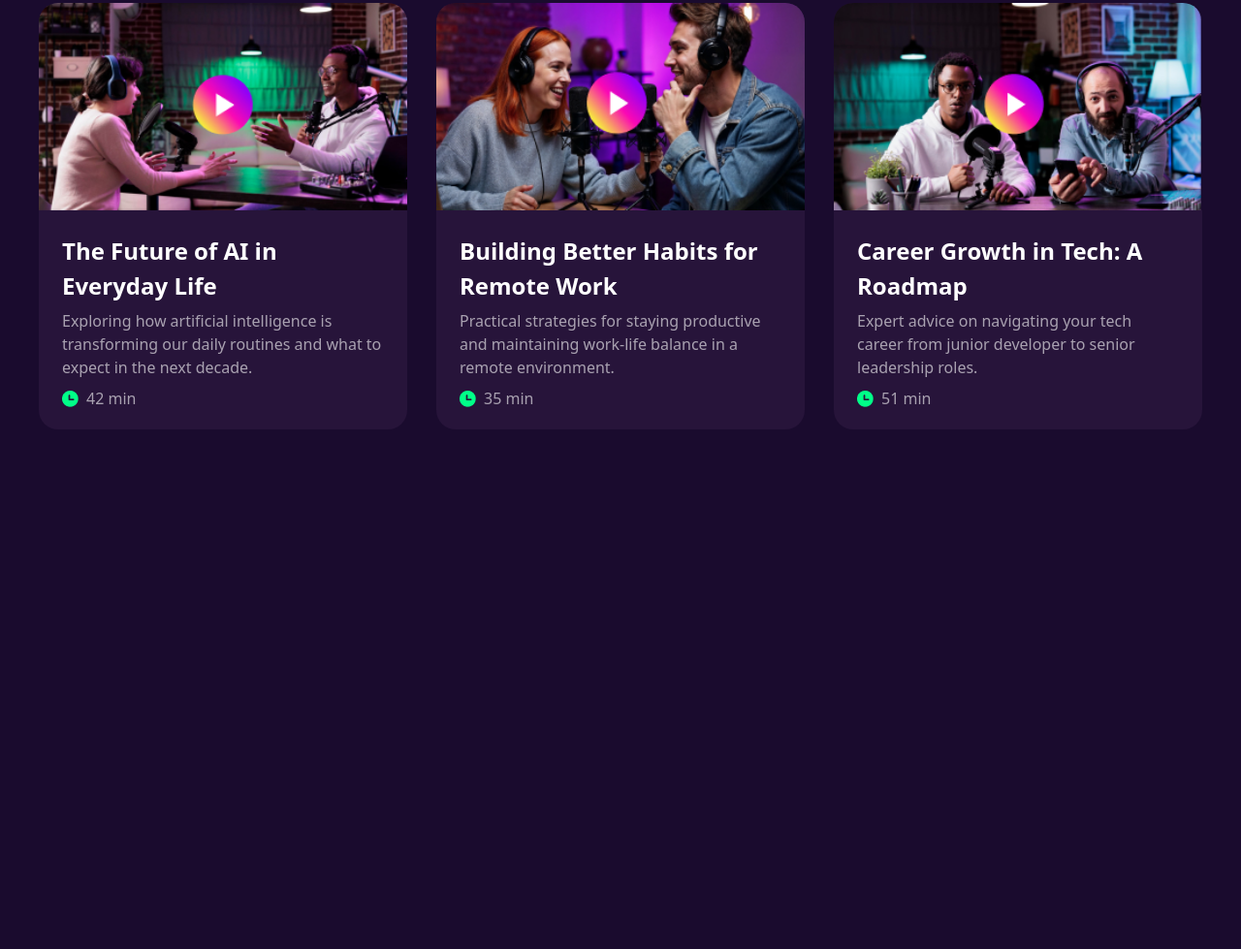
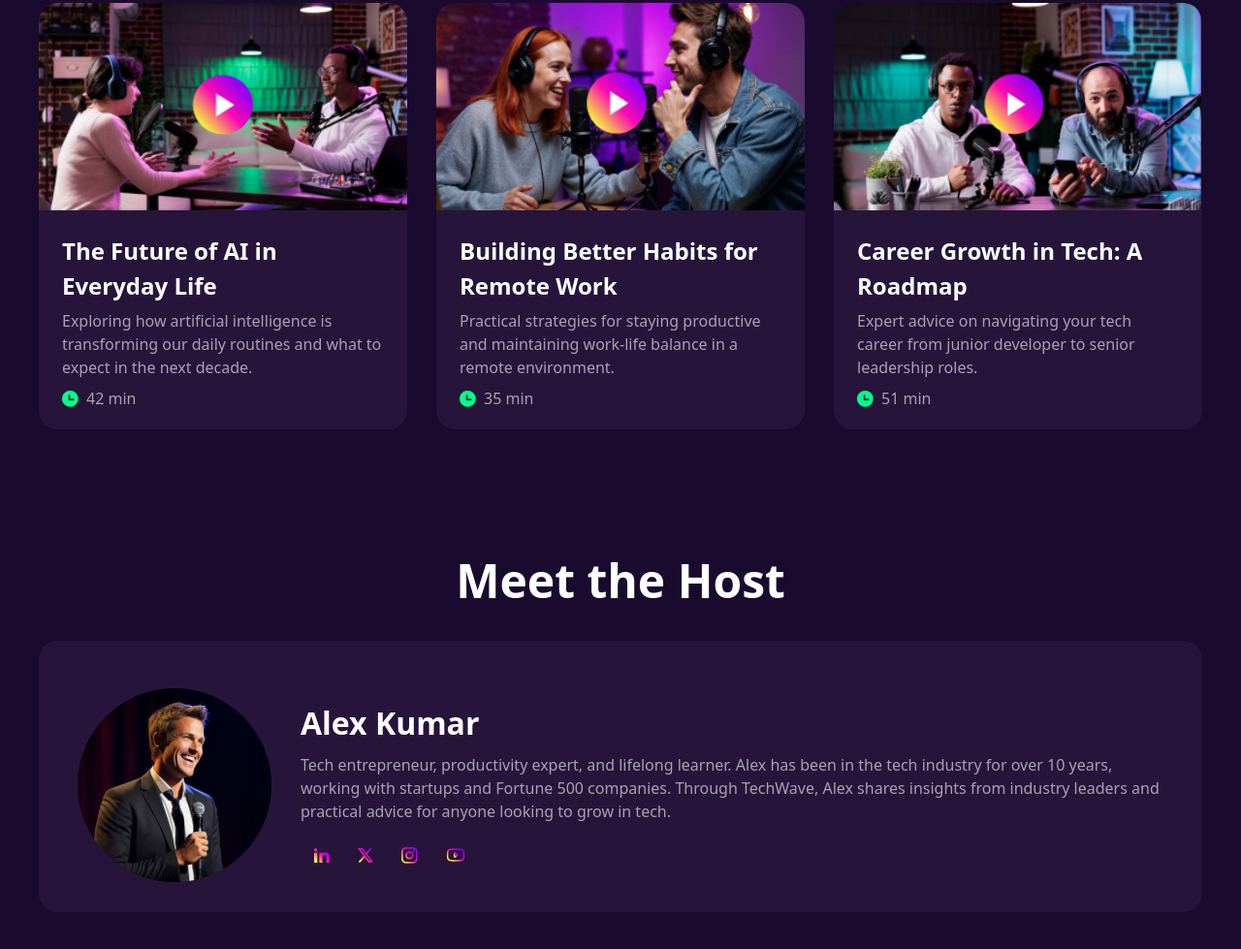
Before and after one commit to nasir59bd/B13-A02, a plain HTML site: page index.html in a window 1280 px wide. Shown: the part 2886-3865 px from the top of the page at 97% size. Before the commit the page ends 3357 px from the top, so only its background shows below. Drawn offline with nearby package versions, Linux system fonts and the light colour scheme.

Commit message:
Completed the host section

```diff
--- a/index.html
+++ b/index.html
@@ -155,9 +155,6 @@ Join thousands of young professionals and tech enthusiasts who start their day w
     </div>
   </section>
 
-
-
-
   <section id="featured-section">
     <div class="featured-container">
       <div class="featured-heading">
@@ -213,8 +210,6 @@ Join thousands of young professionals and tech enthusiasts who start their day w
             </div>
           </a>
 
-
-
         </div>
 
       </div>
@@ -222,5 +217,23 @@ Join thousands of young professionals and tech enthusiasts who start their day w
 
   </section>
 
+  <section class="host-section">
+    <h2>Meet the Host</h2>
+
+    <div class="host-content">
+      <img class="" src="assets/host.png" alt="">
+      <div class="host-content1">
+        <h3>Alex Kumar</h3>
+        <p>Tech entrepreneur, productivity expert, and lifelong learner. Alex has been in the tech industry for over 10 years, working with startups and Fortune 500 companies. Through TechWave, Alex shares insights from industry leaders and practical advice for anyone looking to grow in tech.</p>
+        <div class="host-mini">
+          <a href=""><img src="assets/linkedin.png" alt=""></a>
+          <a href=""><img src="assets/x.png" alt=""></a>
+          <a href=""><img src="assets/instagram.png" alt=""></a>
+          <a href=""><img src="assets/youtube.png" alt=""></a>
+        </div>
+      </div>
+    </div>
+  </section>
+
 </body>
 </html>
--- a/style.css
+++ b/style.css
@@ -465,3 +465,73 @@
   margin-left: 8px;
   margin-top: -4px;
 }
+
+
+
+
+
+/* Host section  */
+
+
+.host-section h2{
+  text-align: center;
+  height: 58px;
+  font-weight: bolder;
+  font-size: 48px;
+  text-align: center;
+  margin-top: 120px;
+  margin-bottom: 40px;
+}
+
+.host-content{
+  padding: 48.5px 40px;
+  background-color: #27143a;
+  width: 1200px;
+  height: 280px;
+  border-radius: 20px;
+  display: grid;
+  gap: 30px;
+  grid-template-columns: repeat(5, 1fr);
+  grid-template-rows: repeat(1, 200px);
+  justify-content: center;
+  align-items: center;
+  margin-bottom: 120px;
+}
+
+.host-mini{
+  display: flex;
+  justify-content: center;
+  align-items: center;
+}
+
+.host-content img{
+  grid-column: span 1;
+  grid-row: span 1;
+  margin: auto;
+}
+
+.host-content div{
+  grid-column: span 4;
+  grid-row: span 1;
+}
+
+.host-content1 h3{
+  width: 896px;
+  height: 39px;
+  font-size: 32px;
+  font-weight: bold;
+}
+
+.host-content1 p{
+  height: 72;
+  opacity: 60%;
+  margin-left: 0px;
+  padding-top: 16px;
+}
+
+
+.host-mini{
+  width: 184px;
+  height: 30px;
+  margin-left: 0;
+}
```
